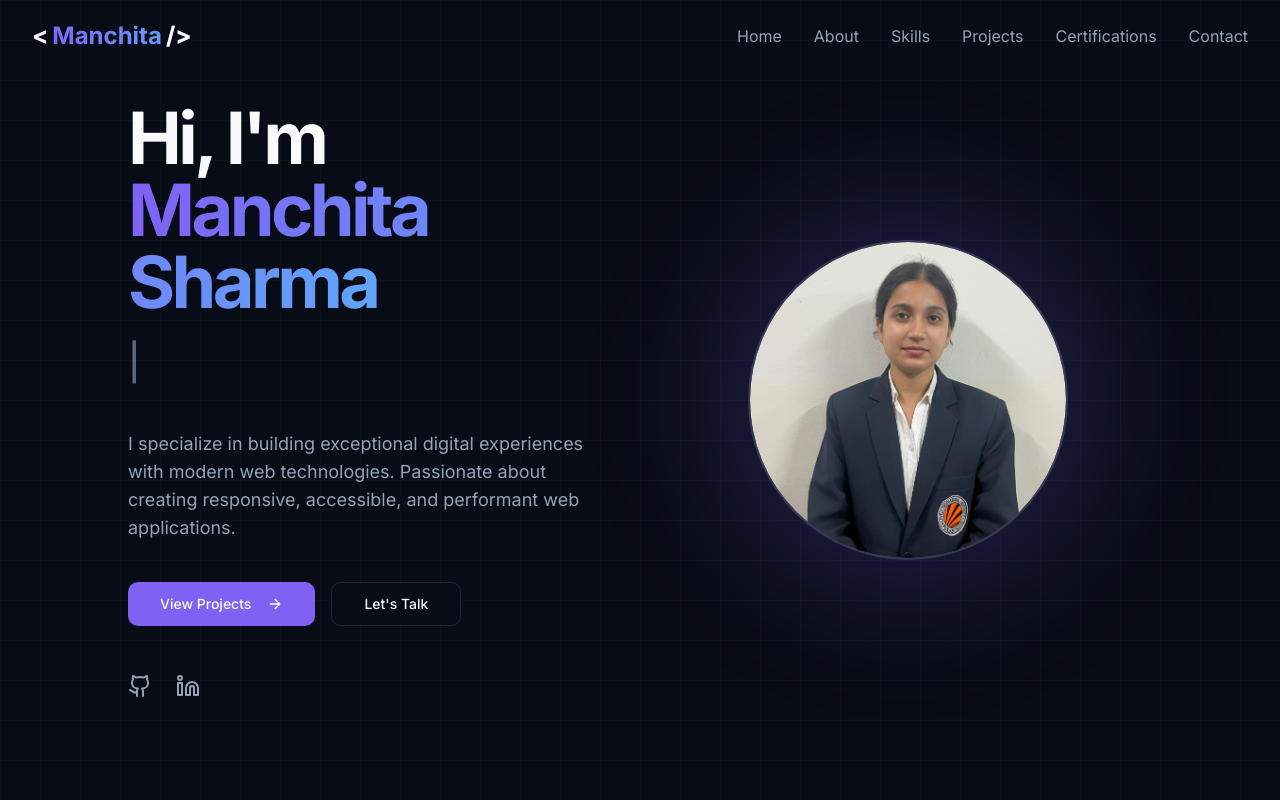
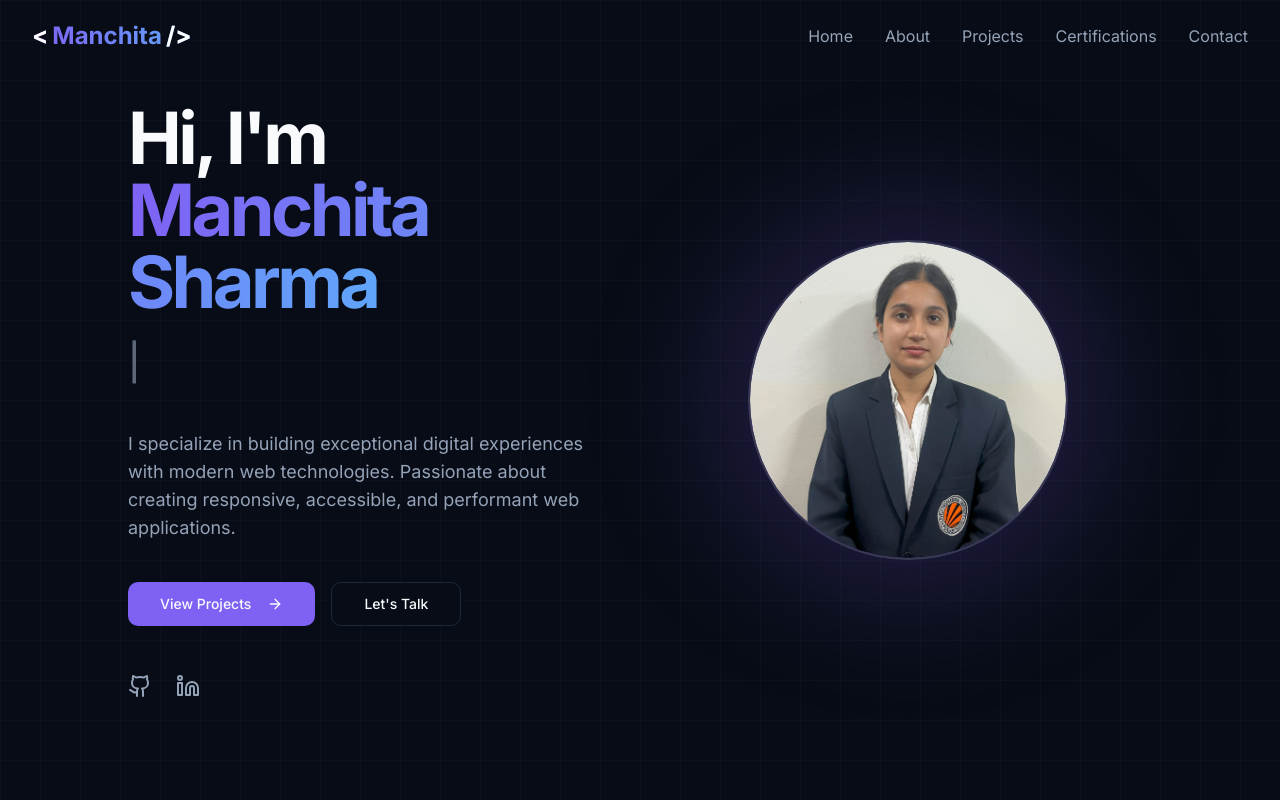
Before and after one commit to manchita29/portfolio, a React (Vite) app: page / in a window 1280 px wide. Shown: the top 800 px of the page. Built offline with nearby package versions, Linux system fonts and the light colour scheme.

Commit message:
Update Navbar.tsx

```diff
--- a/src/components/layout/Navbar.tsx
+++ b/src/components/layout/Navbar.tsx
@@ -18,7 +18,6 @@ const Navbar = () => {
   const navLinks = [
     { name: 'Home', href: '#home' },
     { name: 'About', href: '#about' },
-    { name: 'Skills', href: '#skills' },
     { name: 'Projects', href: '#projects' },
     { name: 'Certifications', href: '#certifications' },
     { name: 'Contact', href: '#contact' },
```
